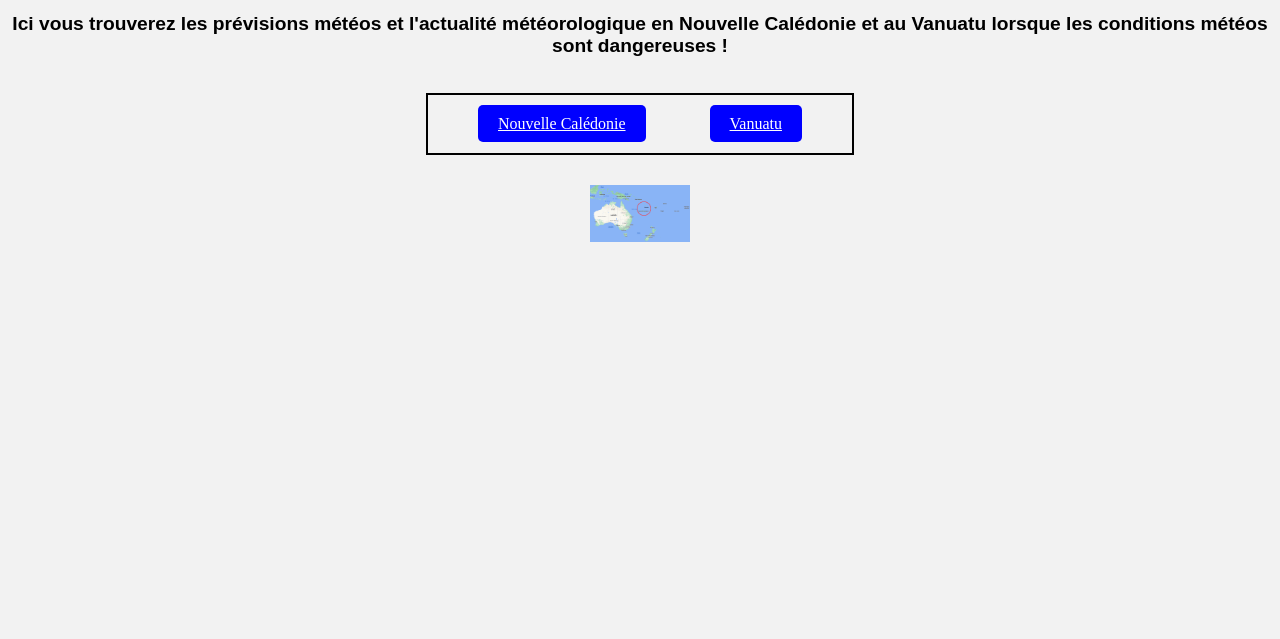
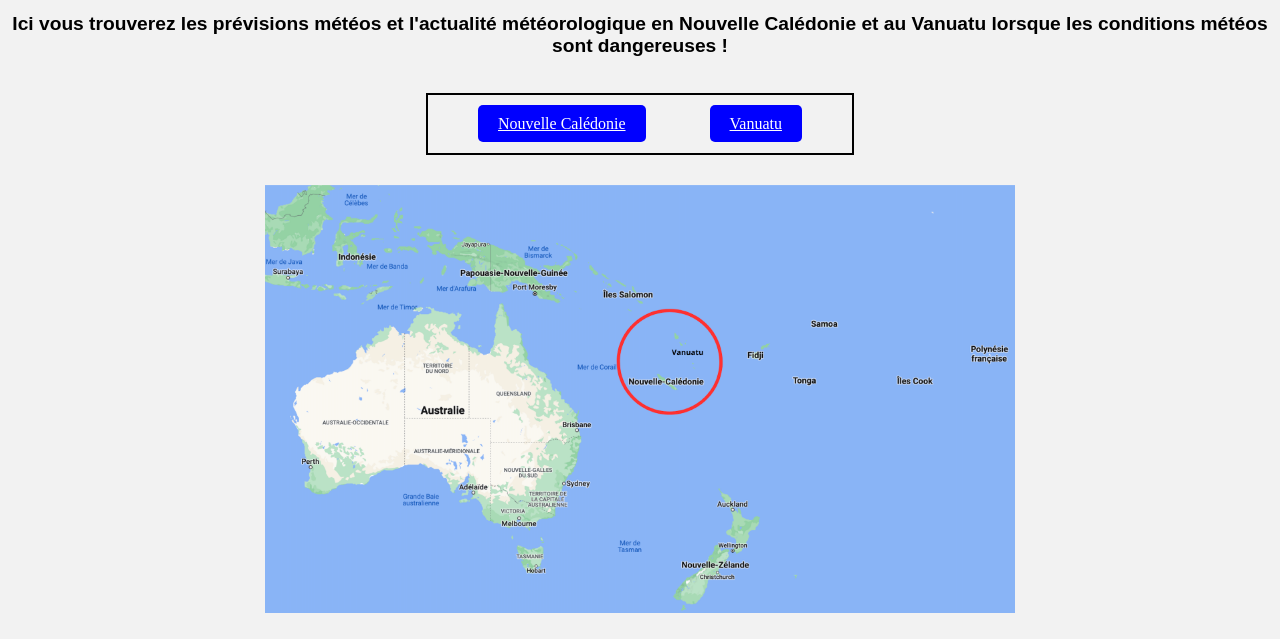
Before and after one commit to Gotix-nc/Meteo-Extreme-En-Nouvelle-Caledonie-et-Vanuatu, a plain HTML site: page index.html in a window 1280 px wide. Shown: the part 161-800 px from the top of the page. Drawn offline with Linux system fonts and the light colour scheme.

Commit message:
Update index.html

```diff
--- a/index.html
+++ b/index.html
@@ -31,7 +31,7 @@
                }
 
        #CPS img {
-         width: 100px;
+         width: 750px;
        }
 
  h2 {
```
